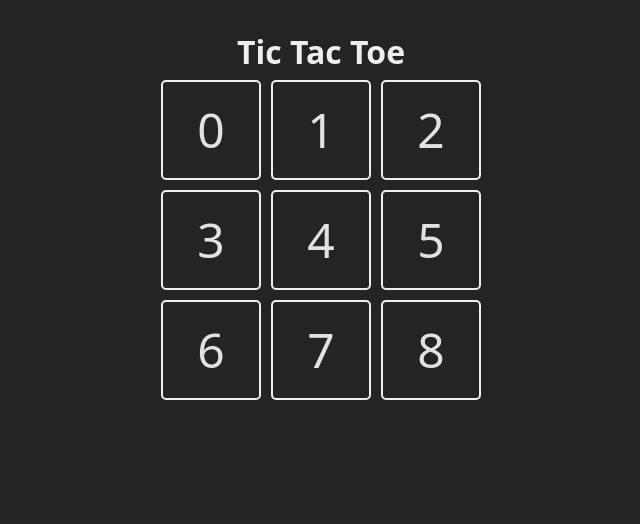
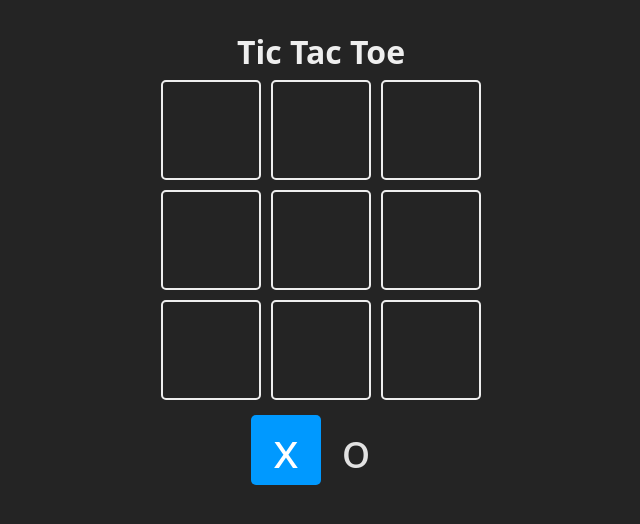
Before and after one commit to GerardoLopez94/004_front_react, a React (Vite) app in the folder 02-tic-tac-toc/: page / in a window 1280 px wide. Shown: the top 524 px of the page, without its empty margins (319-959 px from the left). Built offline with nearby package versions, Linux system fonts and the light colour scheme.

Commit message:
Agregamos una seccion donde se podrá visualizar el turno

```diff
--- a/02-tic-tac-toc/src/App.jsx
+++ b/02-tic-tac-toc/src/App.jsx
@@ -8,9 +8,11 @@ const TRUNS = {
 
 
 
-const Square = ({Children, updateBoard, index}) => {
+const Square = ({Children, isSelected, updateBoard, index}) => {
+    //esto para cambiar la clase segun el turbo
+    const className = `square ${isSelected ? 'is-selected' : ''}`
     return (
-        <div className="square">
+        <div className={className}>
             {Children}
         </div>
     );
@@ -18,7 +20,8 @@ const Square = ({Children, updateBoard, index}) => {
 
 function App() {
     //Creamos nuestro tablero y rellenamos con null
-const [board, setBoard] = useState(Array(9).fill('x'));
+const [board, setBoard] = useState(Array(9).fill(null));
+const [turn, setTurn] = useState(TRUNS.X);
     return (
       <main className= 'board'>
         <h1>Tic Tac Toe</h1>
@@ -29,7 +32,7 @@ const [board, setBoard] = useState(Array(9).fill('x'));
                     <Square
                     key={index}
                     index={index}
-                    Children={index}
+
                     >
 
                     </Square>
@@ -37,6 +40,11 @@ const [board, setBoard] = useState(Array(9).fill('x'));
             })
           }
         </section>
+
+        <section className="turn">
+            <Square isSelected={turn === TRUNS.X} Children={TRUNS.X}></Square>
+            <Square isSelected={turn === TRUNS.O} Children={TRUNS.O}></Square>
+        </section>
       </main>
     )
 }
```
